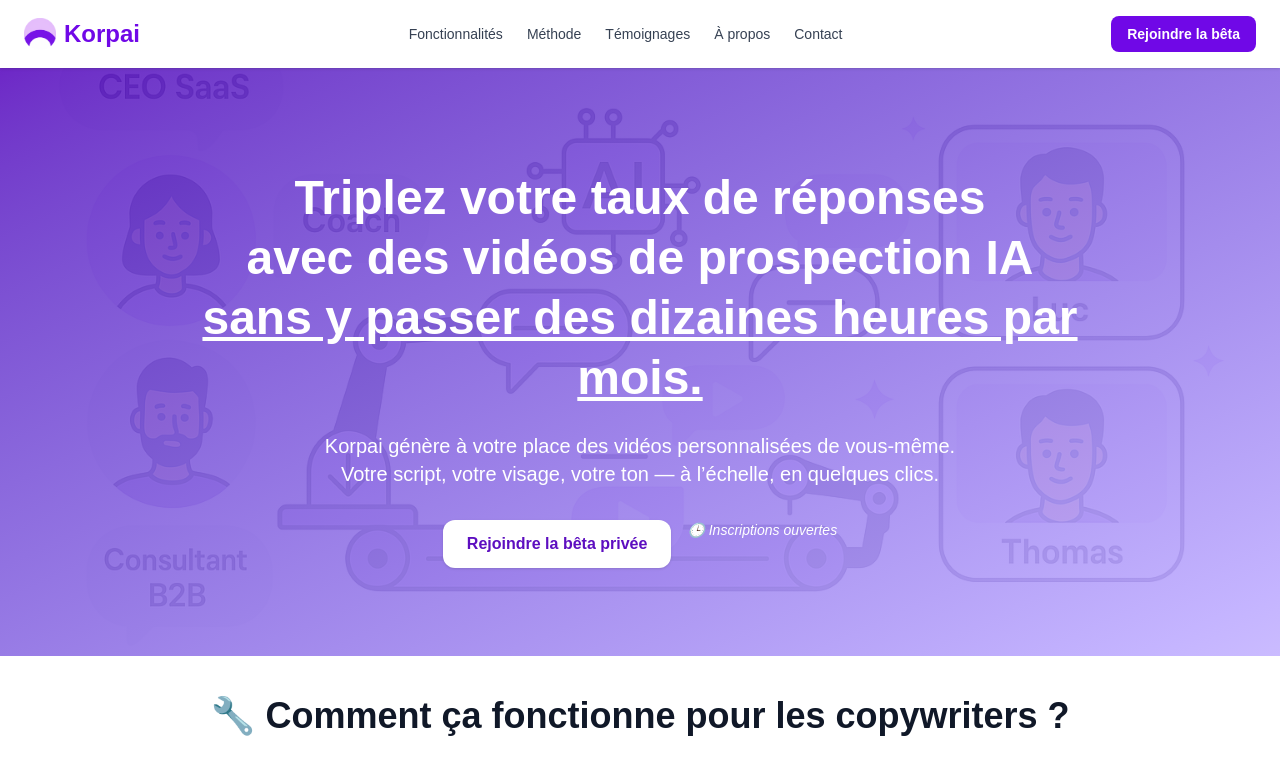
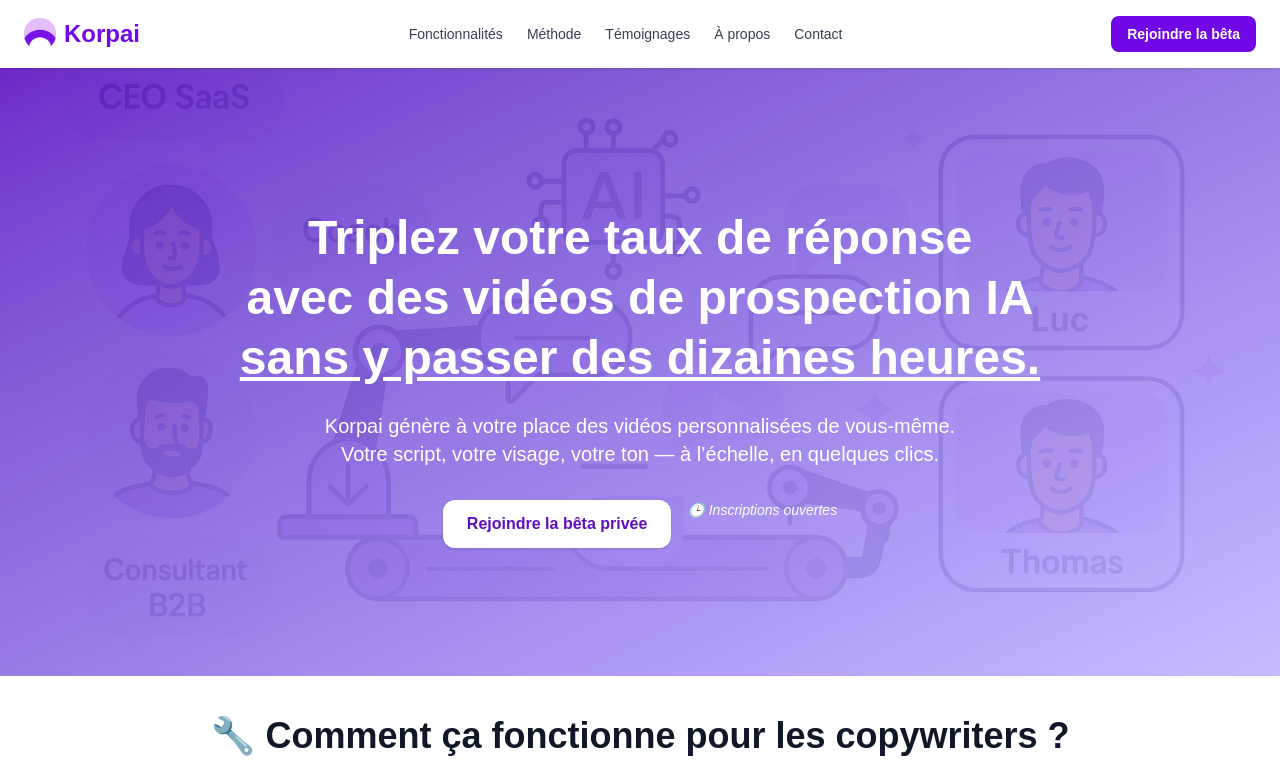
Before and after one commit to oumar-abakar/korpai, a Next.js app: page / in a window 1280 px wide. Shown: the top 765 px of the page. Built offline with nearby package versions, Linux system fonts and the light colour scheme.

Commit message:
corrections and py hero

```diff
--- a/src/components/Hero.tsx
+++ b/src/components/Hero.tsx
@@ -1,6 +1,6 @@
 export default function Hero() {
   return (
-    <section className="relative text-white py-13 px-6 text-center overflow-hidden">
+    <section className="relative text-white py-23 px-6 text-center overflow-hidden">
 
       {/* Background image with fixed parallax effect */}
       <div
@@ -13,8 +13,8 @@
       {/* Content */}
       <div className="relative z-20 max-w-4xl mx-auto mt-12 mb-9">
         <h1 className="text-4xl md:text-5xl font-bold leading-tight mb-6">
-          Triplez votre taux de réponses<br />
-          avec des vidéos de prospection IA <span className="underline">sans y passer des dizaines heures par mois.</span>
+          Triplez votre taux de réponse<br />
+          avec des vidéos de prospection IA <span className="underline">sans y passer des dizaines heures.</span>
         </h1>
         <p className="text-lg md:text-xl mb-8">
           Korpai génère à votre place des vidéos personnalisées de vous-même.<br />
--- a/src/components/Testimonials.tsx
+++ b/src/components/Testimonials.tsx
@@ -1,6 +1,6 @@
 export default function Testimonials() {
   return (
-    <section id="temoignages" className="bg-gray-50 py-20 px-6 border-t border-gray-200">
+    <section id="temoignages" className="bg-gray-100 py-20 px-6 border-t border-gray-200">
       <div className="max-w-4xl mx-auto text-center">
         <h2 className="text-3xl md:text-4xl font-bold text-gray-900 mb-10">
           Ce qu’en disent les premiers utilisateurs
```
